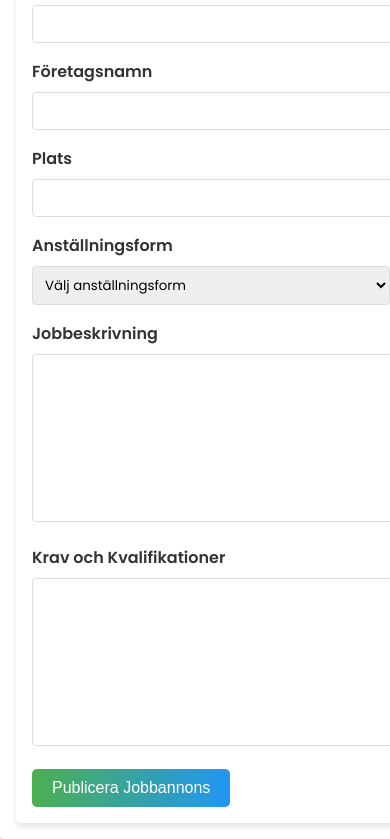
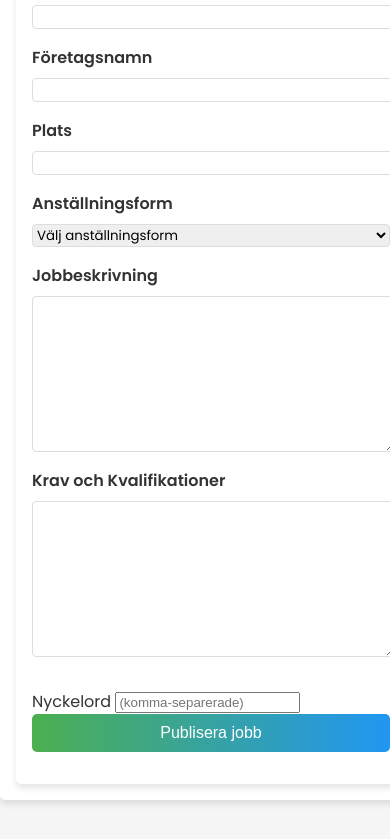
Before and after one commit to Theoswork/Studiejobb.se, a website: page publicerajobb.html in a window 390 px wide. Shown: the part 947-1786 px from the top of the page. Drawn offline with Linux system fonts and the light colour scheme.

Commit message:
css för knapp är lite fel, kan ej se förhandsgranskningen, responsiv storlek funkar ej

```diff
--- a/css/style.css
+++ b/css/style.css
@@ -185,11 +185,11 @@ nav ul li a:hover {
 .form-group input,
 .form-group select,
 .form-group textarea {
-    width: 100%;
-    padding: 0.5rem;
-    border: 1px solid #ddd;
-    border-radius: 4px;
-    font-family: 'Poppins', sans-serif;
+    width: 100%; /* Säkerställ att fältet täcker hela bredden */s
+    padding: 0.5rem; /* Ge utrymme inuti fältet */
+    border: 1px solid #ddd; /* Definiera en kantlinje */
+    border-radius: 4px; /* Rundade hörn */
+    font-family: 'Poppins', sans-serif; /* Använd samma typsnitt */
 }
 
 .form-group textarea {
@@ -205,6 +205,7 @@ nav ul li a:hover {
     cursor: pointer;
     font-size: 1rem;
     transition: all 0.3s ease;
+    width: auto; /* Gör knappen automatisk bredd */
 }
 
 .tree-button:hover {
@@ -212,6 +213,12 @@ nav ul li a:hover {
     box-shadow: 0 4px 8px rgba(0, 0, 0, 0.2);
     opacity: 0.9;
 }
+.form-group {
+    display: flex;
+    flex-direction: column; /* Låt alla element vara i en kolumn */
+    margin-bottom: 1rem; /* Behåll utrymme mellan fälten */
+}
+
 
 footer {
     background-color: var(--color-primary);
--- a/js/displayJobs.js
+++ b/js/displayJobs.js
@@ -46,6 +46,8 @@ function displayJobs() {
                 <p><strong>${job.company}</strong></p>
                 <p>📍 ${job.location}</p>
                 <p>🕒 ${job.type}</p>
+                <p>📍 ${description}</p>
+                <p>🕒 ${requirements}</p>
                 ${job.keywords ? `<p>🏷️ ${job.keywords.join(', ')}</p>` : ''}
             </div>
         `;
--- a/js/publicera.js
+++ b/js/publicera.js
@@ -8,9 +8,10 @@ document.addEventListener('DOMContentLoaded', function() {
                 title: document.getElementById('job-title').value,
                 company: document.getElementById('company-name').value,
                 location: document.getElementById('location').value,
-                type: document.getElementById('job-type').value,
+                type: document.getElementById('job-type').value, // Anställningsform
                 description: document.getElementById('description').value,
-                requirements: document.getElementById('requirements').value
+                requirements: document.getElementById('requirements').value, // Krav och Kvalifikationer
+                keywords: document.getElementById('keywords').value.split(',').map(keyword => keyword.trim()) // Dela upp nyckelord på kommatecken
             };
 
             try {
--- a/publicerajobb.html
+++ b/publicerajobb.html
@@ -68,7 +68,13 @@
                         <label for="requirements">Krav och Kvalifikationer</label>
                         <textarea id="requirements" name="requirements" required></textarea>
                     </div>
-                    <button type="submit" class="tree-button">Publicera Jobbannons</button>
+                    <div class="form-group"></div>
+                        <label for="keywords">Nyckelord</label>
+                        <input type="text" id="keywords" name="keywords" class="form-control" placeholder="(komma-separerade)">
+
+                        <div class="form-group">
+                            <button type="submit" class="tree-button">Publisera jobb</button>
+                        </div>
                 </form>
 
             </div>
--- a/server.js
+++ b/server.js
@@ -20,7 +20,11 @@ const adSchema = new mongoose.Schema({
   description: String,
   company: String,
   location: String,
+  type: String, // Anställningsform
+  requirements: String, // Krav och Kvalifikationer
+  keywords: [String] // Nyckelord som en array av strängar
 });
+
 
 const Ad = mongoose.model('annonsers', adSchema);
 
```
Also changed, not shown: js/MongoDB.js (+7 -2 lines).
